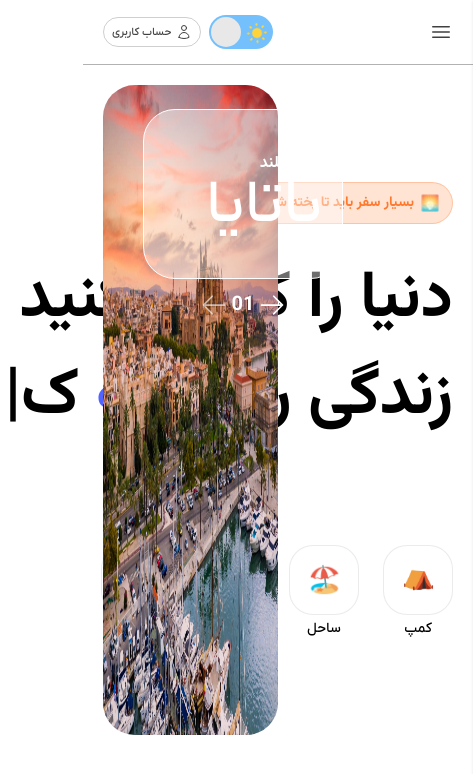
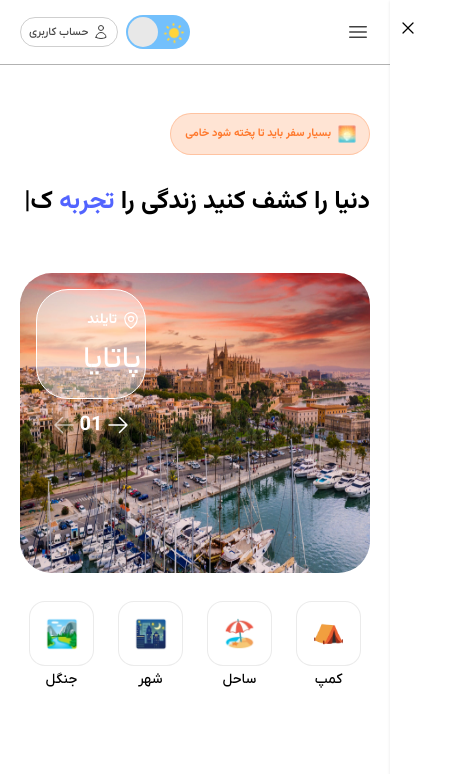
Before and after one commit to awmiri/travel-page, a Next.js app: page / in a window 390 px wide. Shown: the top 774 px of the page, 473 px wide, since content can reach past the window. Built offline with nearby package versions, Linux system fonts and the light colour scheme; no server answers.

Commit message:
done responsive the header content also add the gallery on that

```diff
--- a/components/template/index/Gallery.js
+++ b/components/template/index/Gallery.js
@@ -19,31 +19,31 @@ function Gallery() {
         <div className='w-full flex items-end justify-end relative'>
             <Image
                 src={cityArry[number].img}
-                width={700}
+                width={600}
                 height={700}
                 alt={cityArry[number].englishName}
-                className="w-[570px] h-[650px] object-center rounded-4xl"
+                className="w-full query600:w-[600px] h-[300px] query600:h-[510px] md:h-[550px] query860:h-[600px] fixed-img object-center rounded-4xl"
             />
-            <div className='absolute z-10 left-10 top-6 flex items-center flex-col'>
-                <div className='w-[200px] h-[170px] flex items-start flex-col justify-center bg-[#FFFFFF9C]/70 border border-[#FFFFFF] rounded-4xl px-5 py-5'>
+            <div className='absolute z-10 left-4 query600:left-6 query860:left-10 top-4 query600:top-6 flex items-center flex-col'>
+                <div className='w-[110px] query600:w-[150px] query860:w-[200px] h-[110px] query600:h-[140px] query860:h-[170px] flex items-start flex-col justify-center bg-[#FFFFFF9C]/70 border border-[#FFFFFF] rounded-4xl px-1 query600:px-3 query860:px-5 py-1 query600:py-3 query860:py-5'>
                     <span className='flex items-center gap-1 text-white'>
-                        <svg xmlns="http://www.w3.org/2000/svg" fill="none" viewBox="0 0 24 24" strokeWidth={1.5} stroke="currentColor" className="size-6">
+                        <svg fill="none" viewBox="0 0 24 24" strokeWidth={1.5} stroke="currentColor" className="size-5 query600:size-6">
                             <path strokeLinecap="round" strokeLinejoin="round" d="M15 10.5a3 3 0 1 1-6 0 3 3 0 0 1 6 0Z" />
                             <path strokeLinecap="round" strokeLinejoin="round" d="M19.5 10.5c0 7.142-7.5 11.25-7.5 11.25S4.5 17.642 4.5 10.5a7.5 7.5 0 1 1 15 0Z" />
                         </svg>
-                        <p className='font-vazirBold'>{cityArry[number].cityName}</p>
+                        <p className='font-vazirBold text-sm query600:text-base'>{cityArry[number].cityName}</p>
                     </span>
-                    <p className='text-6xl text-white font-iranYekanBold'>{cityArry[number].capitalCity}</p>
+                    <p className='text-3xl query600:text-4xl mt-3 query600:mt-4 query860:text-6xl text-white font-iranYekanBold'>{cityArry[number].capitalCity}</p>
                 </div>
                 <div className='flex items-center gap-1 mt-3'>
                     <button disabled={number === cityArry.length - 1} className='text-white disabled:text-white/60' onClick={nextPicHandler}>
-                        <svg viewBox="0 0 24 24" fill="currentColor" className="size-7">
+                        <svg viewBox="0 0 24 24" fill="currentColor" className="size-6 query600:size-7">
                             <path fillRule="evenodd" d="M12.97 3.97a.75.75 0 0 1 1.06 0l7.5 7.5a.75.75 0 0 1 0 1.06l-7.5 7.5a.75.75 0 1 1-1.06-1.06l6.22-6.22H3a.75.75 0 0 1 0-1.5h16.19l-6.22-6.22a.75.75 0 0 1 0-1.06Z" clipRule="evenodd" />
                         </svg>
                     </button>
                     <span className='text-xl font-vazirBold text-white'>0{number + 1}</span>
                     <button disabled={number === 0} className='text-white disabled:text-white/60' onClick={prevPicHandler}>
-                        <svg viewBox="0 0 24 24" fill="currentColor" className="size-7">
+                        <svg viewBox="0 0 24 24" fill="currentColor" className="size-6 query600:size-7">
                             <path fillRule="evenodd" d="M11.03 3.97a.75.75 0 0 1 0 1.06l-6.22 6.22H21a.75.75 0 0 1 0 1.5H4.81l6.22 6.22a.75.75 0 1 1-1.06 1.06l-7.5-7.5a.75.75 0 0 1 0-1.06l7.5-7.5a.75.75 0 0 1 1.06 0Z" clipRule="evenodd" />
                         </svg>
 
--- a/components/template/index/PageTitle.js
+++ b/components/template/index/PageTitle.js
@@ -1,14 +1,15 @@
 import Image from 'next/image'
 import React from 'react'
 import Typewriter from 'typewriter-effect'
+import Gallery from './Gallery'
 function PageTitle() {
     return (
-        <div className=''>
-            <div className=' border flex items-center gap-1.5 rounded-4xl py-2.5 px-3 bg-cusOrang/20 border-cusOrang/30 text-cusOrang w-[240px]'>
+        <div className='h-full flex flex-col'>
+            <div className=' border flex items-center gap-1.5 rounded-4xl py-2.5 px-3 bg-cusOrang/20 border-cusOrang/30 text-cusOrang w-[200px] query600:w-[170px] sm:w-[180px] md:w-[200px] query900:w-[240px]'>
                 <Image src={"/header-img/sunrise.webp"} width={20} height={20} alt='sunrise' />
-                <p className='text-sm font-vazirBold'>بسیار سفر باید تا پخته شود خامی</p>
+                <p className='text-[11px] query600:text-[9px] sm:text-[10px] md:text-[11px] text-nowrap query900:text-sm font-vazirBold'>بسیار سفر باید تا پخته شود خامی</p>
             </div>
-            <h1 className='text-[65px] mt-7 font-vazirBold w-[453px] h-[293px]'>
+            <h1 className='text-[25px] sm:text-[28px] md:text-[35px] query900:text-[45px] query1000:text-[55px] query1120:text-[65px] mt-7 font-vazirBold w-full query600:w-[180px] sm:w-[200px] md:w-[250px] query860:w-[320px] query1000:w-[420px] query1120:w-[453px] h-[90px] query400:h-[50px] query600:h-[120px] sm:h-[130px] md:h-[160px] query860:h-[210px] query1000:h-[250px] query1120:h-[293px]'>
                 <Typewriter
                     options={{
                         strings: [
@@ -17,34 +18,35 @@ function PageTitle() {
                         cursor: "|",
                         loop: true,
                         autoStart: true,
-                        deleteSpeed: 1.3,
-                        typeSpeed: 0.5,
-                        wrapperClassName: 'typewriter-wrapper'
+                        typeSpeed: 5,
                     }}
                 />
             </h1>
-            <div className='flex items-center gap-6'>
+            <div className='query600:hidden'>
+                <Gallery />
+            </div>
+            <div className='flex items-center max-query600:justify-center max-query600:mt-7 flex-wrap gap-6'>
                 <div className='flex flex-col items-center gap-1'>
-                    <div className='w-[70px] h-[70px] flex items-center justify-center border rounded-3xl border-[#40404040]/40 bg-white'>
-                        <Image src={"/header-img/tent.webp"} width={35} height={35} alt='tent' />
+                    <div className='w-[65px] query600:w-[50px] query860:w-[60px] query900:w-[70px] h-[65px] query600:h-[50px] query860:h-[60px] query900:h-[70px] flex items-center justify-center border rounded-2xl query860:rounded-3xl border-[#40404040]/40 dark:border-[#FFFFFF40]/30 bg-white dark:bg-[#1E1E1E]'>
+                        <Image src={"/header-img/tent.webp"} width={35} height={35} alt='tent' className='query600:w-[25px] query860:w-[35] query600:h-[25px] query860:h-[35px]' />
                     </div>
                     <h4 className='text-sm font-iranYekanBold'>کمپ</h4>
                 </div>
                 <div className='flex flex-col items-center gap-1'>
-                    <div className='w-[70px] h-[70px] flex items-center justify-center border rounded-3xl border-[#40404040]/40 bg-white'>
-                        <Image src={"/header-img/beach.webp"} width={35} height={35} alt='beach' />
+                    <div className='w-[65px] query600:w-[50px] query860:w-[60px] query900:w-[70px] h-[65px] query600:h-[50px] query860:h-[60px] query900:h-[70px] flex items-center justify-center border rounded-2xl query860:rounded-3xl border-[#40404040]/40 dark:border-[#FFFFFF40]/30 bg-white dark:bg-[#1E1E1E]'>
+                        <Image src={"/header-img/beach.webp"} width={35} height={35} alt='beach' className='query600:w-[25px] query860:w-[35] query600:h-[25px] query860:h-[35px]' />
                     </div>
                     <h4 className='text-sm font-iranYekanBold'>ساحل</h4>
                 </div>
                 <div className='flex flex-col items-center gap-1'>
-                    <div className='w-[70px] h-[70px] flex items-center justify-center border rounded-3xl border-[#40404040]/40 bg-white'>
-                        <Image src={"/header-img/city.webp"} width={35} height={35} alt='city' />
+                    <div className='w-[65px] query600:w-[50px] query860:w-[60px] query900:w-[70px] h-[65px] query600:h-[50px] query860:h-[60px] query900:h-[70px] flex items-center justify-center border rounded-2xl query860:rounded-3xl border-[#40404040]/40 dark:border-[#FFFFFF40]/30 bg-white dark:bg-[#1E1E1E]'>
+                        <Image src={"/header-img/city.webp"} width={35} height={35} alt='city' className='query600:w-[25px] query860:w-[35] query600:h-[25px] query860:h-[35px]' />
                     </div>
                     <h4 className='text-sm font-iranYekanBold'>شهر</h4>
                 </div>
                 <div className='flex flex-col items-center gap-1'>
-                    <div className='w-[70px] h-[70px] flex items-center justify-center border rounded-3xl border-[#40404040]/40 bg-white'>
-                        <Image src={"/header-img/mountain.webp"} width={35} height={35} alt='mountain' />
+                    <div className='w-[65px] query600:w-[50px] query860:w-[60px] query900:w-[70px] h-[65px] query600:h-[50px] query860:h-[60px] query900:h-[70px] flex items-center justify-center border rounded-2xl query860:rounded-3xl border-[#40404040]/40 dark:border-[#FFFFFF40]/30 bg-white dark:bg-[#1E1E1E]'>
+                        <Image src={"/header-img/mountain.webp"} width={35} height={35} alt='mountain' className='query600:w-[25px] query860:w-[35] query600:h-[25px] query860:h-[35px]' />
                     </div>
                     <h4 className='text-sm font-iranYekanBold'>جنگل</h4>
                 </div>
--- a/pages/index.js
+++ b/pages/index.js
@@ -19,11 +19,11 @@ export default function Home() {
       </header>
       <main>
         <section className="mt-5">
-          <div className="flex items-center justify-between mx-[20px] md:mx-[24px] query1000:mx-[60px] query1120:mx-[71.5px]">
-            <div className="w-1/2">
+          <div className="flex justify-between mx-[20px] md:mx-[24px] query1000:mx-[60px] query1120:mx-[71.5px]">
+            <div className=" mt-7 max-query600:w-full">
               <PageTitle />
             </div>
-            <div className="w-1/2">
+            <div className="w-[370px] sm:w-[400px] md:w-[430px] query860:w-[490px] query1120:w-[540px] min-w-[370px] sm:min-w-[400px] md:min-w-[430px] query860:min-w-[490px] query1120:min-w-[540px] hidden query600:block">
               <Gallery />
             </div>
           </div>
--- a/styles/globals.css
+++ b/styles/globals.css
@@ -45,7 +45,10 @@
   /* query */
   --breakpoint-query1120: 70rem;
   --breakpoint-query1000: 62.5rem;
+  --breakpoint-query900: 56.25rem;
   --breakpoint-query860: 53.75rem;
+  --breakpoint-query600: 37.5rem;
+  --breakpoint-query400: 25rem;
 }
 .nav_animation {
   position: relative;
```
